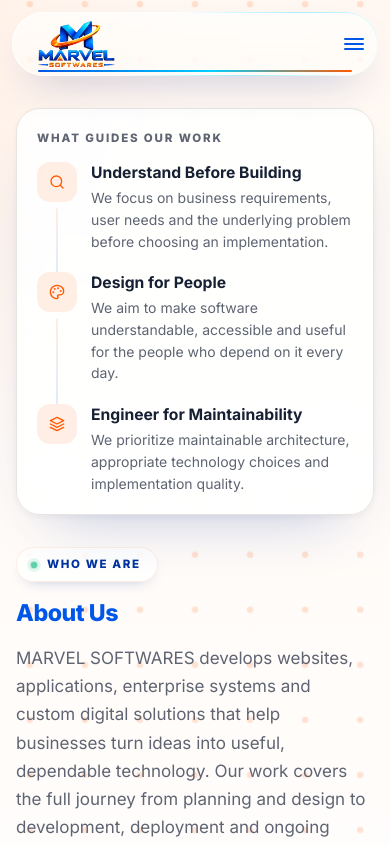
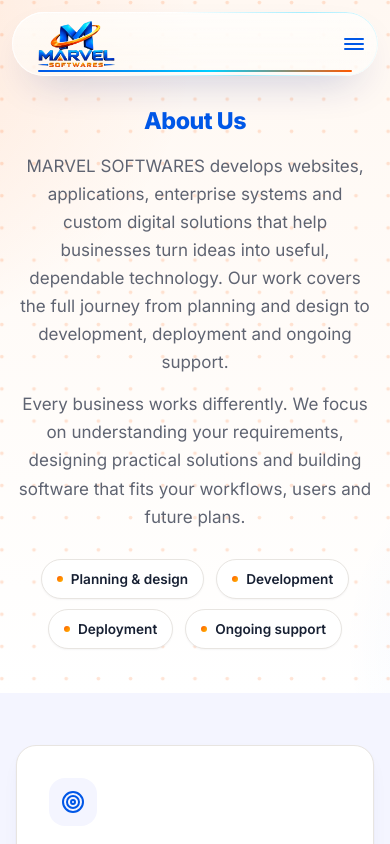
Before and after one commit to Lethinkj/marvel-softwares, a React (Vite) app: page /about in a window 390 px wide. Shown: the top 844 px of the page. Built offline with nearby package versions, Linux system fonts and the light colour scheme.

Commit message:
feat: Update page headings for consistency and improve mobile layout in About, Contact, Projects, and Services pages

```diff
--- a/src/index.css
+++ b/src/index.css
@@ -2082,6 +2082,14 @@
   }
 }
 
+/* Stacked hero: the heading block always comes first, so every page reads the
+   same way on phones — title, lead paragraph, then supporting blocks. */
+@media (max-width: 991px) {
+  .page-hero-grid > .page-hero-copy {
+    order: -1;
+  }
+}
+
 .page-hero-eyebrow {
   display: inline-flex;
   align-items: center;
@@ -2403,72 +2411,6 @@
   border-radius: 10px;
   color: var(--hero-accent);
   background: var(--hero-accent-soft);
-}
-
-/* Principles timeline (About hero) */
-.page-hero-timeline {
-  padding: clamp(20px, 2.4vw, 28px);
-  border-radius: 24px;
-  background: rgba(255, 255, 255, 0.9);
-  border: 1px solid var(--color-border);
-  box-shadow:
-    0 2px 6px rgba(23, 32, 51, 0.05),
-    0 28px 60px -34px rgba(0, 51, 160, 0.32);
-  backdrop-filter: blur(8px);
-  -webkit-backdrop-filter: blur(8px);
-}
-
-.page-hero-timeline-list {
-  display: grid;
-  gap: 20px;
-  margin: 0;
-  padding: 0;
-  list-style: none;
-}
-
-.page-hero-timeline-item {
-  position: relative;
-  display: grid;
-  grid-template-columns: 40px minmax(0, 1fr);
-  gap: 14px;
-  align-items: start;
-}
-
-.page-hero-timeline-rail {
-  position: absolute;
-  left: 19px;
-  top: 46px;
-  bottom: -20px;
-  width: 2px;
-  border-radius: 2px;
-  background: linear-gradient(180deg, var(--hero-accent-soft), rgba(0, 87, 231, 0.12));
-}
-
-.page-hero-timeline-icon {
-  display: inline-flex;
-  align-items: center;
-  justify-content: center;
-  width: 40px;
-  height: 40px;
-  border-radius: 13px;
-  color: var(--hero-accent);
-  background: var(--hero-accent-soft);
-}
-
-.page-hero-timeline-title {
-  display: block;
-  font-size: 0.98rem;
-  font-weight: 700;
-  line-height: 1.35;
-  color: var(--color-text);
-}
-
-.page-hero-timeline-text {
-  display: block;
-  margin-top: 4px;
-  font-size: 0.875rem;
-  line-height: 1.55;
-  color: var(--color-text-muted);
 }
 
 /* Reversed split — artwork first */
--- a/src/pages/About.tsx
+++ b/src/pages/About.tsx
@@ -20,7 +20,7 @@
     />
 
     {/* A. Introduction */}
-    <section aria-labelledby="about-heading" className="page-hero page-hero--warm">
+    <section aria-labelledby="about-heading" className="page-hero page-hero--warm page-hero--wide">
       {/* Decorative brand artwork */}
       <svg
         aria-hidden="true"
@@ -55,33 +55,9 @@
       </svg>
 
       <div className="container page-hero-grid">
-        {/* Principles rail — leads on the left */}
-        <div className="page-hero-timeline">
-          <p className="page-hero-card-label">What guides our work</p>
-          <ul className="page-hero-timeline-list">
-            {workingPrinciples.slice(0, 3).map((item, i) => (
-              <li key={item.title} className="page-hero-timeline-item">
-                {i < 2 && <span className="page-hero-timeline-rail" aria-hidden="true" />}
-                <span className="page-hero-timeline-icon" aria-hidden="true">
-                  {renderAppIcon(item.icon, 'w-4 h-4')}
-                </span>
-                <span>
-                  <strong className="page-hero-timeline-title">{item.title}</strong>
-                  <span className="page-hero-timeline-text">{item.description}</span>
-                </span>
-              </li>
-            ))}
-          </ul>
-        </div>
-
         {/* Message */}
         <div className="page-hero-copy">
-          <span className="page-hero-eyebrow">
-            <span className="page-hero-eyebrow-dot" aria-hidden="true" />
-            Who we are
-          </span>
-
-          <h1 id="about-heading" className="text-page-title" style={{ marginTop: 18 }}>
+          <h1 id="about-heading" className="text-page-title">
             About Us
           </h1>
 
--- a/src/pages/Contact.tsx
+++ b/src/pages/Contact.tsx
@@ -132,12 +132,7 @@
 
         <div className="container page-hero-grid">
           <div className="page-hero-copy">
-            <span className="page-hero-eyebrow">
-              <span className="page-hero-eyebrow-dot" aria-hidden="true" />
-              Let&apos;s talk
-            </span>
-
-            <h1 id="contact-heading" className="text-page-title" style={{ marginTop: 18 }}>
+            <h1 id="contact-heading" className="text-page-title">
               Contact Us
             </h1>
 
--- a/src/pages/Projects.tsx
+++ b/src/pages/Projects.tsx
@@ -60,12 +60,7 @@
 
         <div className="container page-hero-grid">
           <div className="page-hero-copy">
-            <span className="page-hero-eyebrow">
-              <span className="page-hero-eyebrow-dot" aria-hidden="true" />
-              Selected work
-            </span>
-
-            <h1 id="projects-heading" className="text-page-title" style={{ marginTop: 18 }}>
+            <h1 id="projects-heading" className="text-page-title">
               Our Projects
             </h1>
 
--- a/src/pages/Services.tsx
+++ b/src/pages/Services.tsx
@@ -89,12 +89,7 @@
 
       <div className="container page-hero-grid">
         <div className="page-hero-copy">
-          <span className="page-hero-eyebrow">
-            <span className="page-hero-eyebrow-dot" aria-hidden="true" />
-            What we build
-          </span>
-
-          <h1 id="services-heading" className="text-page-title" style={{ marginTop: 18 }}>
+          <h1 id="services-heading" className="text-page-title">
             Our Services
           </h1>
 
```
